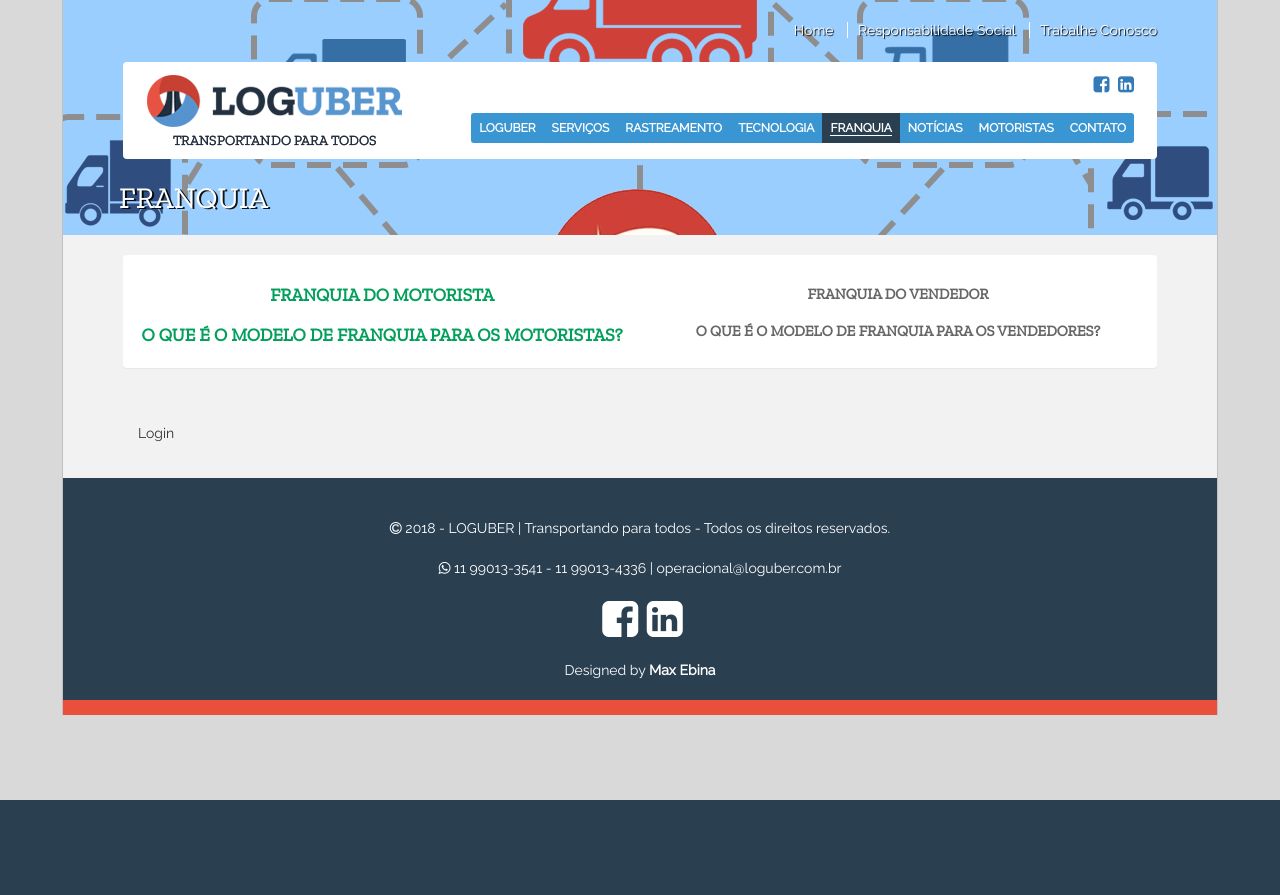
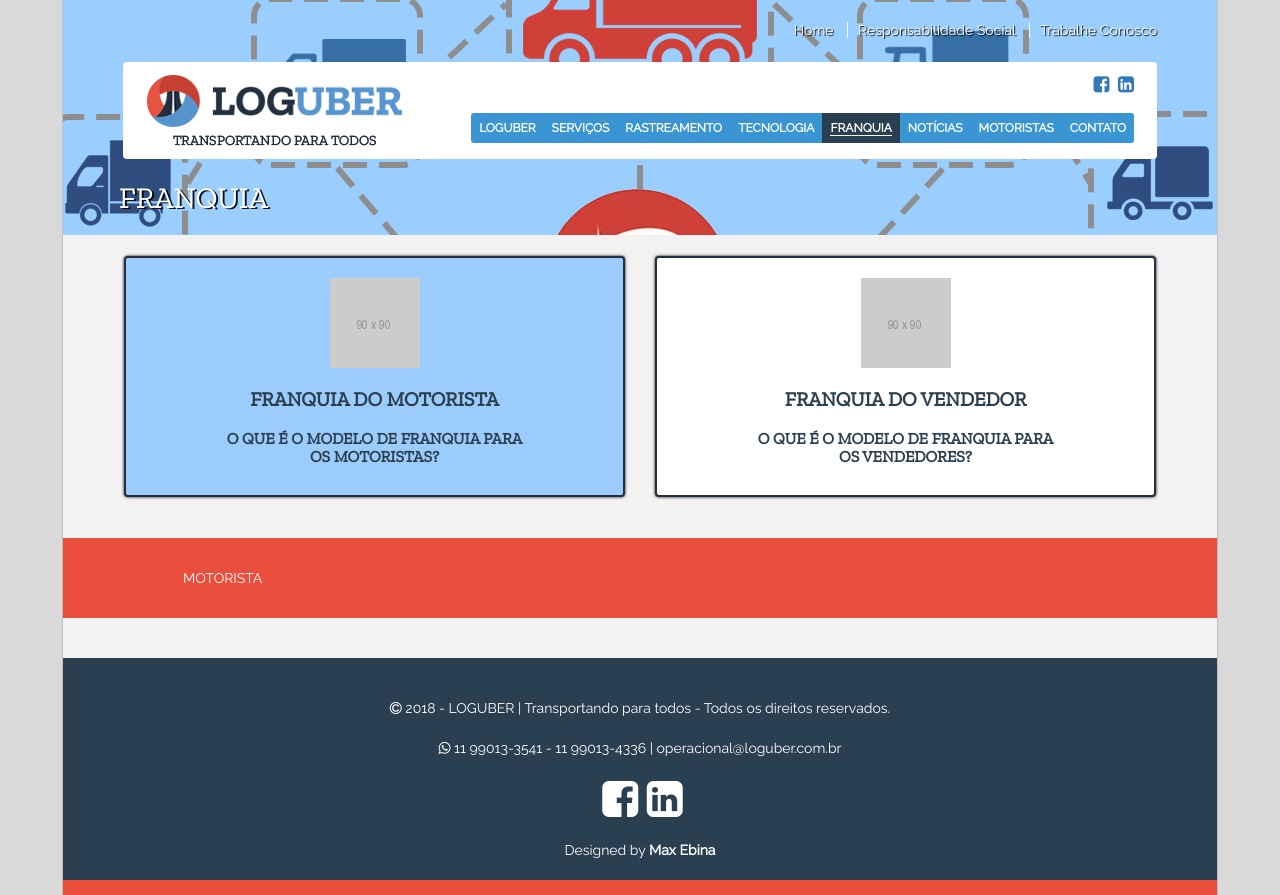
Before and after one commit to maxebina/loguber, a PHP site: page /franquia in a window 1280 px wide. Before the commit the page ends 800 px from the top, so only its background shows below. Run offline with PHP 8.4, Linux system fonts and the light colour scheme; some libraries are stand-ins or nearby versions.

Commit message:
pagina franquia

```diff
--- a/css/nosass.css
+++ b/css/nosass.css
@@ -1,93 +1,52 @@
 /*style.scss*/
-#login-form {
+#tab-motorista {
 	display: block;
 }
-#register-form {
+#tab-vendedor {
 	display: none;
 }
-.panel-login {
-  background: none;
-  box-shadow: none;
+.panel-franquia {
+  background: none !important;
+  box-shadow: none !important;
 }
-.panel-login>.panel-heading {
+.panel-franquia {
   color: #00415d;
   text-align:center;
 }
-.panel-login>.panel-heading a h2, .panel-login>.panel-heading a h3 {
+.panel-franquia a:hover, .panel-franquia a:focus{
   text-decoration: none;
-  color: #666;
+}
+.panel-franquia a h2, .panel-franquia a h3 {
+  text-decoration: none;
+  color: #2a3f50;
   font-weight: bold;
-  font-size: 15px;
   -webkit-transition: all 0.1s linear;
   -moz-transition: all 0.1s linear;
   transition: all 0.1s linear;
 }
-.panel-login>.panel-heading a.active h2, .panel-login>.panel-heading a.active h3 {
-  color: #029f5b;
-  font-size: 18px;
-  text-decoration: none;
+.panel-franquia a h2 {
+  font-size: 20px;
 }
-.panel-login input[type="text"],.panel-login input[type="email"],.panel-login input[type="password"] {
-  height: 45px;
-  border: 1px solid #ddd;
+.panel-franquia a h3 {
   font-size: 16px;
+}
+.panel-franquia .panel-shadow.active {
+  background: #9cccfc;
+}
+.panel-franquia .panel-shadow {
+  cursor: pointer;
+  padding: 20px 100px !important;
   -webkit-transition: all 0.1s linear;
   -moz-transition: all 0.1s linear;
   transition: all 0.1s linear;
 }
-.panel-login input:hover,
-.panel-login input:focus {
-  outline:none;
-  -webkit-box-shadow: none;
-  -moz-box-shadow: none;
-  box-shadow: none;
-  border-color: #ccc;
+.red-strip {
+    background: #ea4f3d;
+    color: #fff;
+    margin: 0 0 40px 0;
+    padding: 10px 60px;
+    text-align: left;
 }
-.btn-login {
-  background-color: #59B2E0;
-  outline: none;
-  color: #fff;
-  font-size: 14px;
-  height: auto;
-  font-weight: normal;
-  padding: 14px 0;
-  text-transform: uppercase;
-  border-color: #59B2E6;
-}
-.btn-login:hover,
-.btn-login:focus {
-  color: #fff;
-  background-color: #53A3CD;
-  border-color: #53A3CD;
-}
-.forgot-password {
-  text-decoration: none;
-  color: #888;
-}
-.forgot-password:hover,
-.forgot-password:focus {
-  text-decoration: none;
-  color: #666;
-}
-
-.btn-register {
-  background-color: #1CB94E;
-  outline: none;
-  color: #fff;
-  font-size: 14px;
-  height: auto;
-  font-weight: normal;
-  padding: 14px 0;
-  text-transform: uppercase;
-  border-color: #1CB94A;
-}
-.btn-register:hover,
-.btn-register:focus {
-  color: #fff;
-  background-color: #1CA347;
-  border-color: #1CA347;
-}
-
 @media screen and (max-width: 768px) {
 
 }
--- a/footer.php
+++ b/footer.php
@@ -25,17 +25,17 @@
         <script src="js/change-value.js"></script>
         <script type="text/javascript">
             $(function() {
-                $('#login-form-link').click(function(e) {
-                    $("#login-form").delay(100).fadeIn(100);
-                    $("#register-form").fadeOut(100);
-                    $('#register-form-link').removeClass('active');
+                $('#panel-motorista').click(function(e) {
+                    $("#tab-motorista").delay(100).fadeIn(100);
+                    $("#tab-vendedor").fadeOut(100);
+                    $('.panel-shadow').removeClass('active');
                     $(this).addClass('active');
                     e.preventDefault();
                 });
-                $('#register-form-link').click(function(e) {
-                    $("#register-form").delay(100).fadeIn(100);
-                    $("#login-form").fadeOut(100);
-                    $('#login-form-link').removeClass('active');
+                $('#panel-vendedor').click(function(e) {
+                    $("#tab-vendedor").delay(100).fadeIn(100);
+                    $("#tab-motorista").fadeOut(100);
+                    $('.panel-shadow').removeClass('active');
                     $(this).addClass('active');
                     e.preventDefault();
                 });
--- a/franquia.php
+++ b/franquia.php
@@ -8,41 +8,40 @@
     		<section>
                 <div class="row">
                     <div class="col-md-12">
-                        <div class="panel panel-login">
-                            <div class="panel-heading">
+                        <div class="panel panel-franquia">
                             <div class="row">
                                 <div class="col-xs-6">
-                                        <a href="#" class="active" id="login-form-link">
+                                    <div class="panel-shadow active" id="panel-motorista">
+                                        <a href="#">
+                                            <img src="img/franquia-motorista.png">
                                             <h2>FRANQUIA DO MOTORISTA</h2>
                                             <h3>O QUE É O MODELO DE FRANQUIA PARA OS MOTORISTAS?</h3>
                                         </a>
                                     </div>
+                                </div>
                                 <div class="col-xs-6">
-                                        <a href="#" id="register-form-link">
+                                    <div class="panel-shadow" id="panel-vendedor">
+                                        <a href="#">
+                                            <img src="img/franquia-vendedor.png">
                                             <h2>FRANQUIA DO VENDEDOR</h2>
                                             <h3>O QUE É O MODELO DE FRANQUIA PARA OS VENDEDORES?</h3>
                                         </a>
                                     </div>
                                 </div>
                             </div>
-
                         </div>
                     </div>
                 </div>
     		</section>
+            <div class="red-strip">
                 <section>
-                <div class="panel-body">
-                    <div class="row">
-                        <div class="col-lg-12">
-                            <div id="login-form">
-                                Login
+                    <div id="tab-motorista">
+                        MOTORISTA
                     </div>
-                            <div id="register-form">
-                                Register
-                            </div>
-                        </div>
-                    </div>
+                    <div id="tab-vendedor">
+                        VENDEDOR
                     </div>
                 </section>
             </div>
+	    </div>
 	<?php include("footer.php"); ?>
```
Also changed, not shown: img/franquia-motorista.png (added), img/franquia-vendedor.png (added). Lines whose indentation alone changed are shown as unchanged.
